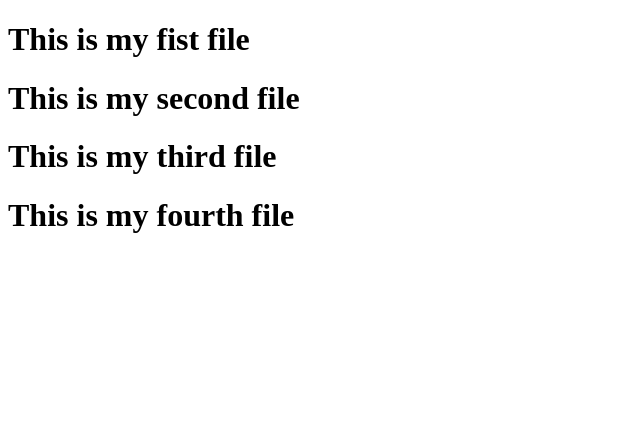
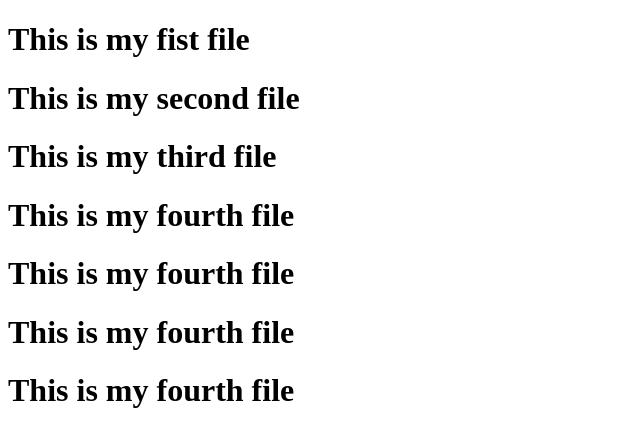
Before and after one commit to raeesschool/helo, a plain HTML site: page index.html in a window 1280 px wide. Shown: the whole page, without its empty margins (0-640 px from the left). Drawn offline with Linux system fonts and the light colour scheme.

Commit message:
merge new branch in master

```diff
--- a/index.html
+++ b/index.html
@@ -10,5 +10,8 @@
     <h1>This is my second file</h1>
     <h1>This is my third file</h1>
     <h1>This is my fourth file</h1>
+    <h1>This is my fourth file</h1>
+    <h1>This is my fourth file</h1>
+    <h1>This is my fourth file</h1>
 </body>
 </html>
```
